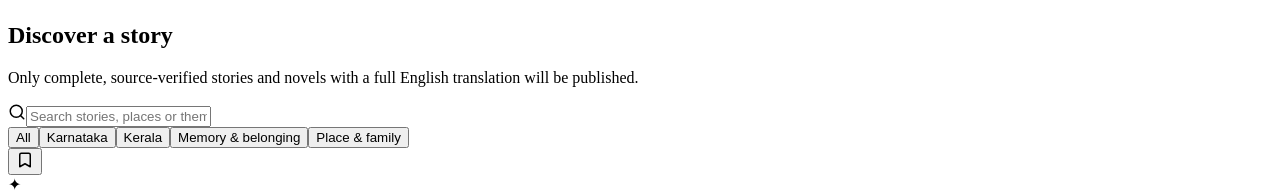
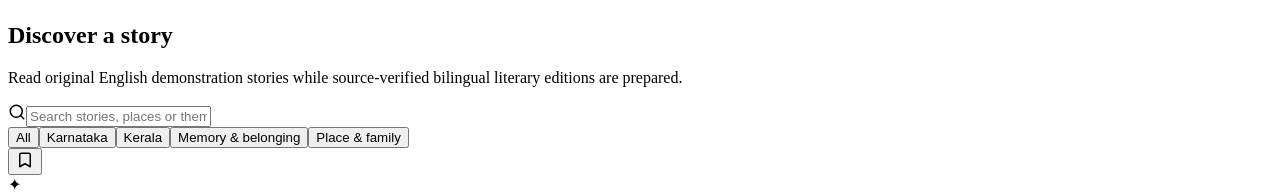
Before and after one commit to scaleblueprint/kathakhoj, a React (Vite) app: page / in a window 1280 px wide. Shown: the part 430-622 px from the top of the page. Built offline with nearby package versions, Linux system fonts and the light colour scheme; the HTML template or start-up script is replaced by a standard one.

Commit message:
Support complete original-English stories while bilingual catalogue is prepared

```diff
--- a/src/App.jsx
+++ b/src/App.jsx
@@ -72,7 +72,7 @@ function App() {
       return
     }
     const part = story.parts[partIndex]
-    const lines = part ? (readingLanguage === 'original' ? part.original : part.english) : [story.essence]
+    const lines = part ? (readingLanguage === 'original' || !story.parts[0].english.length ? part.original : part.english) : [story.essence]
     const utterance = new SpeechSynthesisUtterance([story.title, part?.title || 'Literary companion', ...lines].join(' '))
     utterance.lang = readingLanguage === 'original' ? story.originalLocale : 'en-IN'
     utterance.rate = 0.93
@@ -140,11 +140,11 @@ function App() {
               <section className="summary-panel"><div className="eyebrow">STORY SUMMARY</div><h2>The story at a glance</h2><p>{story.summary}</p><p>{story.essence}</p></section>
               <div id="reading-part" className="part-reader">
                 <div className="eyebrow">{complete ? 'STORY COMPLETE' : `PART ${partIndex + 1} OF ${story.parts.length}`}</div>
-                <div className="language-switch" role="group" aria-label="Reading language"><button className={readingLanguage === 'original' ? 'active' : ''} onClick={() => { window.speechSynthesis?.cancel(); setPlaying(false); setReadingLanguage('original') }}>{story.originalLanguage} · Original</button><button className={readingLanguage === 'english' ? 'active' : ''} onClick={() => { window.speechSynthesis?.cancel(); setPlaying(false); setReadingLanguage('english') }}>English translation</button></div>
+                {story.parts[0].english.length > 0 && <div className="language-switch" role="group" aria-label="Reading language"><button className={readingLanguage === 'original' ? 'active' : ''} onClick={() => { window.speechSynthesis?.cancel(); setPlaying(false); setReadingLanguage('original') }}>{story.originalLanguage} · Original</button><button className={readingLanguage === 'english' ? 'active' : ''} onClick={() => { window.speechSynthesis?.cancel(); setPlaying(false); setReadingLanguage('english') }}>English translation</button></div>}
                 <div className="progress-track" role="progressbar" aria-valuenow={partIndex} aria-valuemin="0" aria-valuemax={story.parts.length} aria-label="Story progress"><span style={{ width: `${partIndex / story.parts.length * 100}%` }} /></div>
                 {complete ? <section className="essence"><h2>The literary companion</h2><p>{story.essence}</p><p className="muted">You have reached the end of the reading trail. For this selection, the complete original remains available through the linked source edition.</p></section> : <>
                   <h2>{currentPart.title}</h2>
-                  {(readingLanguage === 'original' ? currentPart.original : currentPart.english).map((p, i) => <p key={i} lang={readingLanguage === 'original' ? story.originalLocale : 'en'}>{p}</p>)}
+                  {(readingLanguage === 'original' || !currentPart.english.length ? currentPart.original : currentPart.english).map((p, i) => <p key={i} lang={readingLanguage === 'original' ? story.originalLocale : 'en'}>{p}</p>)}
                 </>}
                 <div className="part-navigation">
                   <button className="secondary" disabled={partIndex === 0} onClick={() => setPart(story.id, partIndex - 1)}><ArrowLeft size={17}/> Previous</button>
@@ -166,7 +166,7 @@ function App() {
               <div className="side-card">
                 <div className="eyebrow">EDITORIAL STATUS</div>
                 <p><strong>{story.type}</strong></p>
-                <p className="muted">Complete original and complete English translation, aligned by reading part.</p>
+                <p className="muted">{story.parts[0].english.length ? 'Complete original and complete English translation, aligned by reading part.' : 'Complete original English demonstration story. Not a regional-language translation.'}</p>
                 {sourceLinked && <p className="muted"><strong>Author:</strong> {story.author}<br/><strong>First published:</strong> {story.published}<br/><strong>Translation:</strong> {story.translator}<br/><a href={story.sourceUrl} target="_blank" rel="noopener noreferrer">{story.sourceTitle} ↗</a></p>}
                 <p className="muted">The production catalogue will only publish works after source, rights and human literary review are recorded.</p>
               </div>
@@ -230,7 +230,7 @@ function App() {
               <div className="eyebrow">BEGIN YOUR JOURNEY</div>
               <h2>Discover a story</h2>
             </div>
-            <p>Only complete, source-verified stories and novels with a full English translation will be published.</p>
+            <p>Read original English demonstration stories while source-verified bilingual literary editions are prepared.</p>
           </div>
 
           <div className="controls">
@@ -259,7 +259,7 @@ function App() {
               </article>
             ))}
           </div>
-          {!filtered.length && <div className="empty"><h3>{stories.length ? 'No stories match yet.' : 'The first complete bilingual story is being prepared.'}</h3><p>{stories.length ? 'Try another theme.' : 'We are replacing the earlier poem and demonstration pieces with lesser-known, source-verified stories and novels. A work will appear here only when its complete original text and complete English translation are ready for in-app reading.'}</p></div>}
+          {!filtered.length && <div className="empty"><h3>{stories.length ? 'No stories match yet.' : 'More stories are being prepared.'}</h3><p>{stories.length ? 'Try another theme.' : 'Try another search. Verified regional works will be added when both full texts are ready.'}</p></div>}
         </section>
 
         <section className="trail">
```
